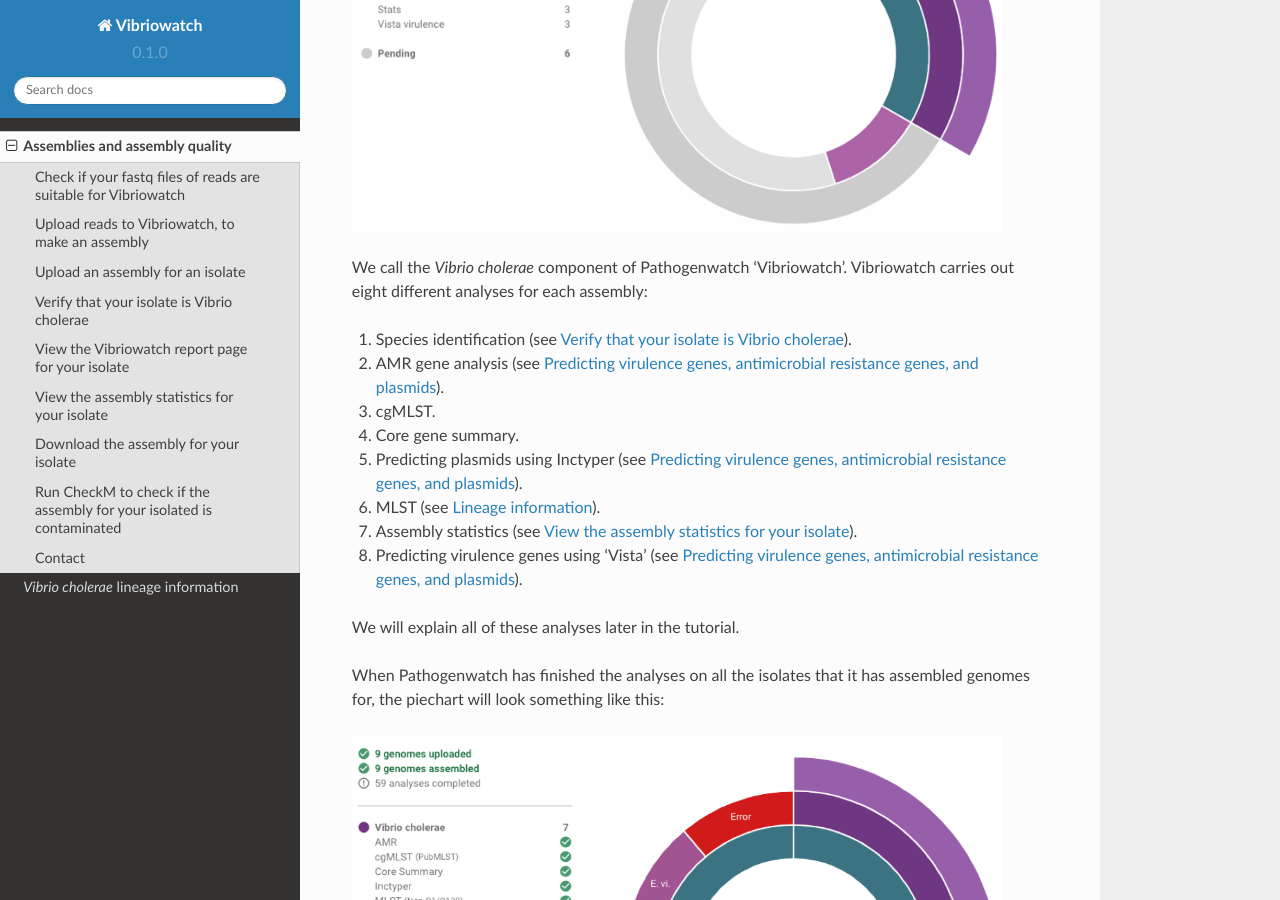
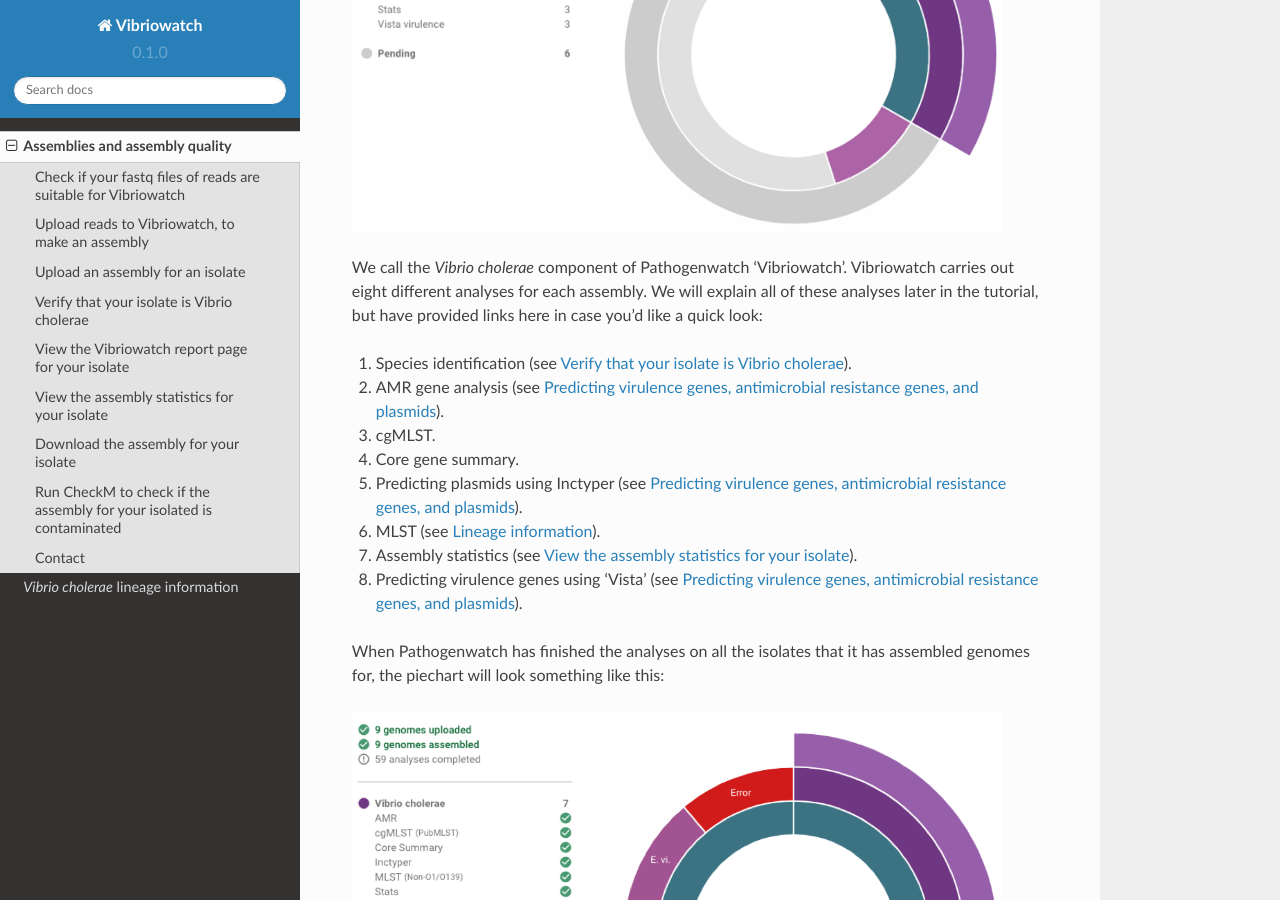
Before and after one commit to avrilcoghlan/cholerabook, a Sphinx documentation site: the page built from docs/source/assemblies.rst, in a window 1280 px wide and 900 px high, scrolled down 4378 px. Built offline with Sphinx 7.4.7 and the Read the Docs theme 2.0.0, drawn with Linux system fonts in a browser that asks for light colours.

Commit message:
Update assemblies.rst
Updating cross-references.

```diff
--- a/docs/source/assemblies.rst
+++ b/docs/source/assemblies.rst
@@ -94,7 +94,7 @@
 .. image:: Picture6.png
   :width: 650
 
-We call the *Vibrio cholerae* component of Pathogenwatch 'Vibriowatch'. Vibriowatch carries out eight different analyses for each assembly:
+We call the *Vibrio cholerae* component of Pathogenwatch 'Vibriowatch'. Vibriowatch carries out eight different analyses for each assembly. We will explain all of these analyses later in the tutorial, but have provided links here in case you'd like a quick look:
 
 #. Species identification (see `Verify that your isolate is Vibrio cholerae`_).
 #. AMR gene analysis (see `Predicting virulence genes, antimicrobial resistance genes, and plasmids <virulenceAMR.rst>`__).
```
Also changed, not shown: other parts of docs/source/assemblies.rst (+0 -2 lines).
